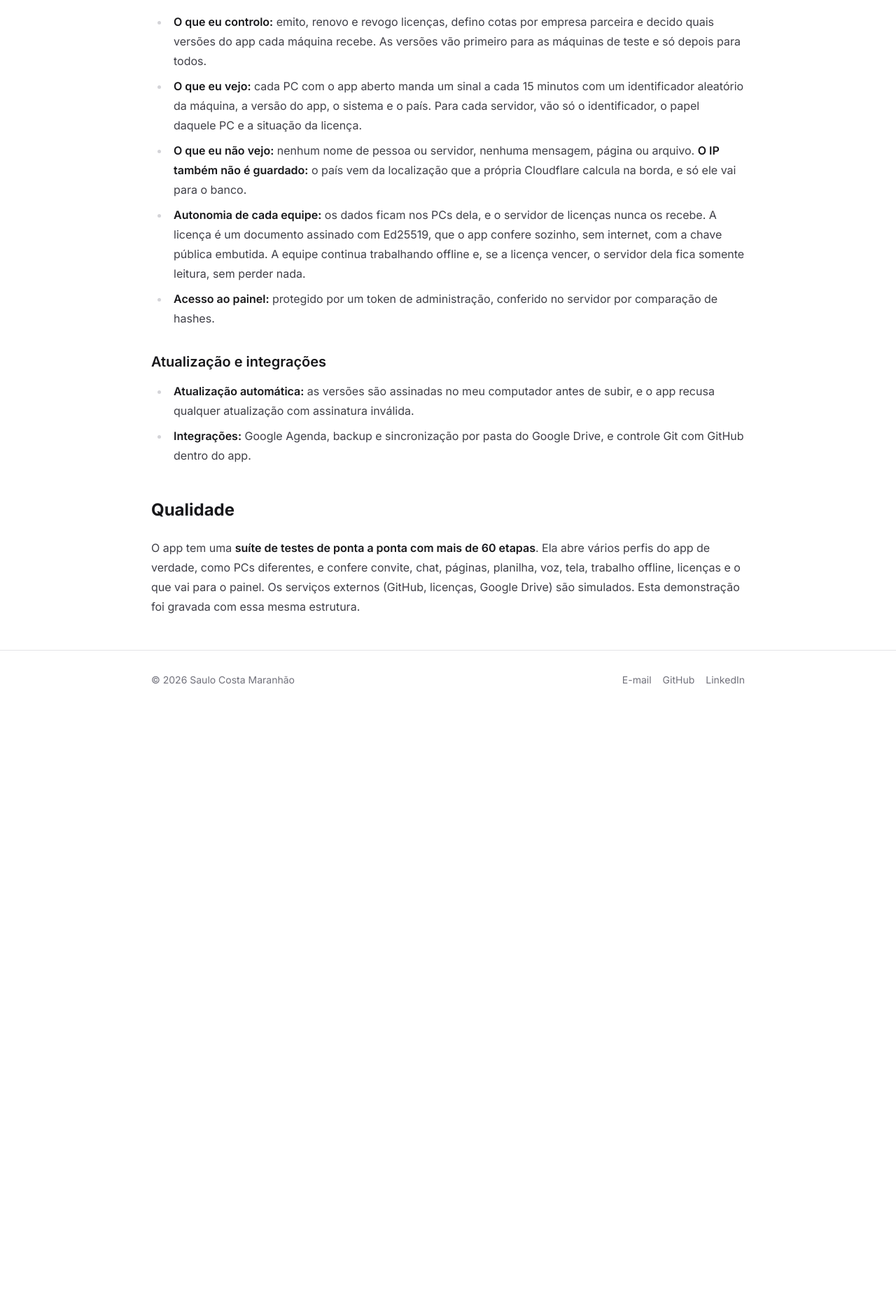
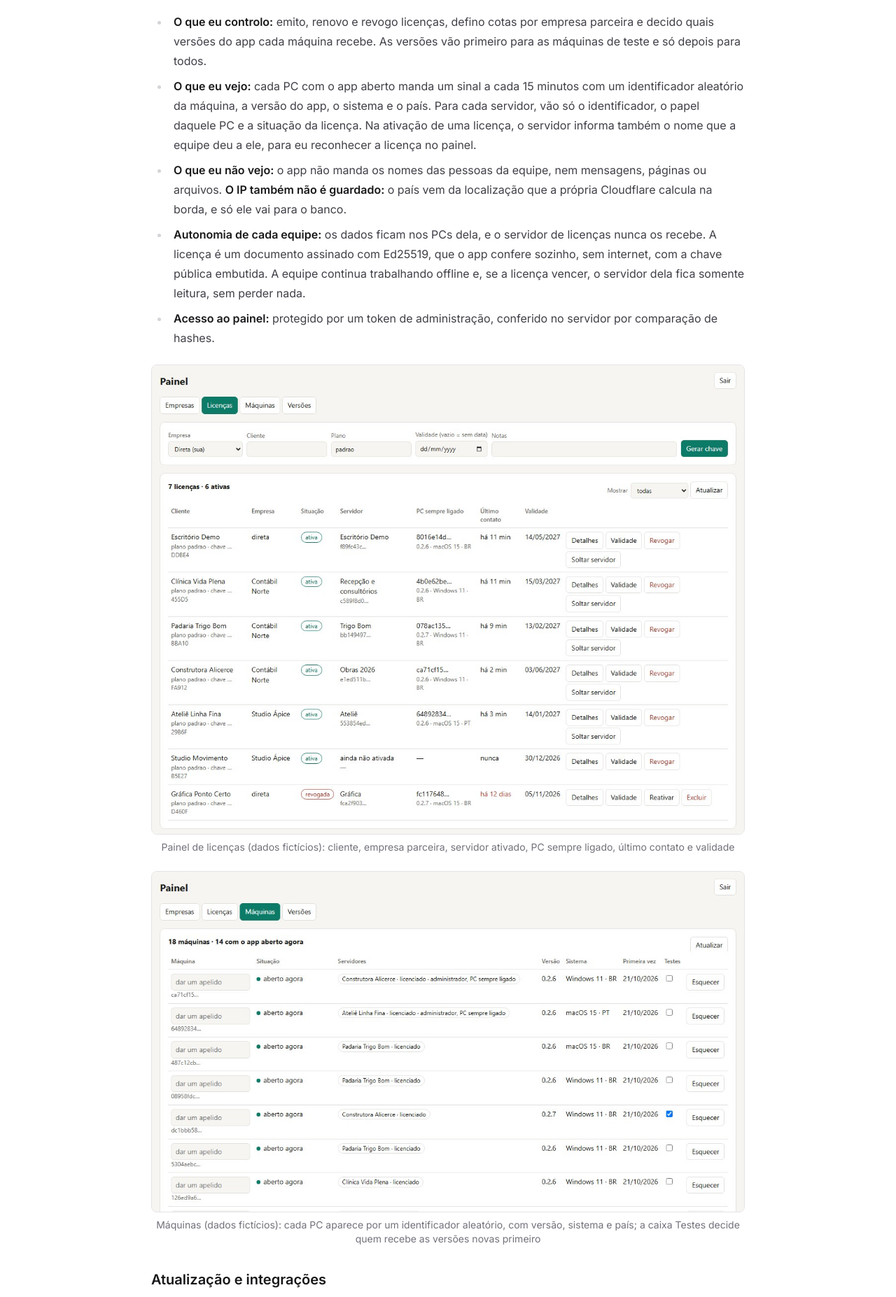
Before and after one commit to sauloscm/sauloscm.github.io, an Astro site: page /projetos/oluasin in a window 1280 px wide. Shown: the part 4477-6331 px from the top of the page at 70% size. Before the commit the page ends 5491 px from the top, so only its background shows below. Built offline with nearby package versions, Linux system fonts and the light colour scheme; Astro itself is replaced by a stand-in of ours.

Commit message:
Oluasin: capturas do painel de licenças com dados fictícios
Também corrige o texto: na ativação, o servidor informa o nome que a
equipe deu a ele.

Co-Authored-By: Claude Opus 5.5 <noreply@anthropic.com>

```diff
--- a/src/content/projetos/oluasin.mdx
+++ b/src/content/projetos/oluasin.mdx
@@ -15,6 +15,7 @@ links:
 import Todo from '../../components/Todo.astro';
 import Pendente from '../../components/Pendente.astro';
 import Video from '../../components/Video.astro';
+import Figura from '../../components/Figura.astro';
 
 <Video
   src="/projetos/oluasin/oluasin-completo.mp4"
@@ -83,10 +84,20 @@ Hoje está em piloto com colegas, usado como ferramenta de trabalho.
 Montei um serviço de licenças com painel de administração, em Cloudflare Workers com banco D1. Por ele, administro quem usa o Oluasin sem nunca ter acesso ao que as equipes fazem:
 
 - **O que eu controlo:** emito, renovo e revogo licenças, defino cotas por empresa parceira e decido quais versões do app cada máquina recebe. As versões vão primeiro para as máquinas de teste e só depois para todos.
-- **O que eu vejo:** cada PC com o app aberto manda um sinal a cada 15 minutos com um identificador aleatório da máquina, a versão do app, o sistema e o país. Para cada servidor, vão só o identificador, o papel daquele PC e a situação da licença.
-- **O que eu não vejo:** nenhum nome de pessoa ou servidor, nenhuma mensagem, página ou arquivo. **O IP também não é guardado:** o país vem da localização que a própria Cloudflare calcula na borda, e só ele vai para o banco.
+- **O que eu vejo:** cada PC com o app aberto manda um sinal a cada 15 minutos com um identificador aleatório da máquina, a versão do app, o sistema e o país. Para cada servidor, vão só o identificador, o papel daquele PC e a situação da licença. Na ativação de uma licença, o servidor informa também o nome que a equipe deu a ele, para eu reconhecer a licença no painel.
+- **O que eu não vejo:** o app não manda os nomes das pessoas da equipe, nem mensagens, páginas ou arquivos. **O IP também não é guardado:** o país vem da localização que a própria Cloudflare calcula na borda, e só ele vai para o banco.
 - **Autonomia de cada equipe:** os dados ficam nos PCs dela, e o servidor de licenças nunca os recebe. A licença é um documento assinado com Ed25519, que o app confere sozinho, sem internet, com a chave pública embutida. A equipe continua trabalhando offline e, se a licença vencer, o servidor dela fica somente leitura, sem perder nada.
 - **Acesso ao painel:** protegido por um token de administração, conferido no servidor por comparação de hashes.
+
+<Figura
+  src="/projetos/oluasin/painel-licencas.jpg"
+  legenda="Painel de licenças (dados fictícios): cliente, empresa parceira, servidor ativado, PC sempre ligado, último contato e validade"
+/>
+
+<Figura
+  src="/projetos/oluasin/painel-maquinas.jpg"
+  legenda="Máquinas (dados fictícios): cada PC aparece por um identificador aleatório, com versão, sistema e país; a caixa Testes decide quem recebe as versões novas primeiro"
+/>
 
 ### Atualização e integrações
 
```
Also changed, not shown: public/projetos/oluasin/painel-licencas.jpg (added), public/projetos/oluasin/painel-maquinas.jpg (added).
